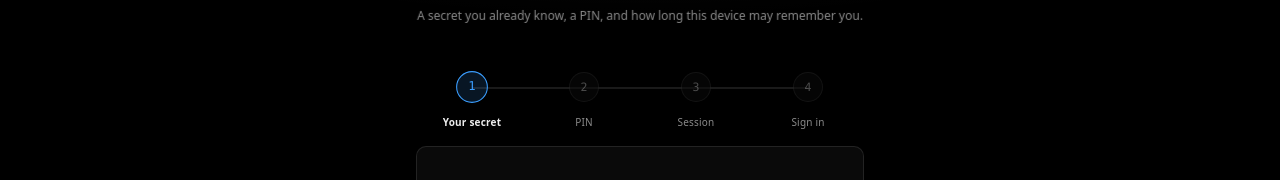
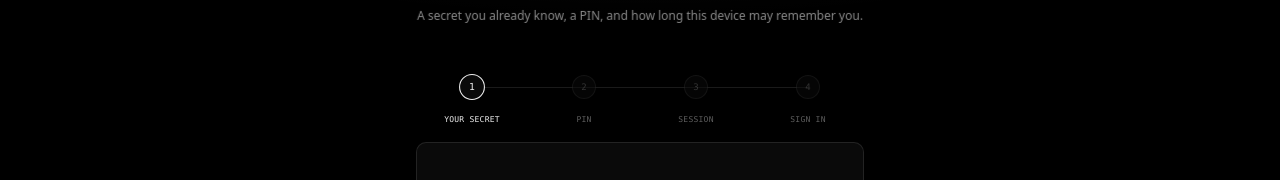
Before and after one commit to besoeasy/gupt, a Vue app: page /#/welcome in a window 1280 px wide. Shown: the part 269-449 px from the top of the page. Built offline with nearby package versions, Linux system fonts and the light colour scheme; no server answers.

Commit message:
Number the sign-in rail as Ledger steps

```diff
--- a/src/components/welcome/LoginStepper.vue
+++ b/src/components/welcome/LoginStepper.vue
@@ -17,66 +17,65 @@ const progress = computed(() => {
 </script>
 
 <template>
-  <nav class="login-stepper" :style="{ '--count': steps.length }" aria-label="Sign-in progress">
-    <div class="login-stepper__track" aria-hidden="true">
-      <span class="login-stepper__fill" :style="{ width: `${progress}%` }" />
+  <nav class="stepper" :style="{ '--count': steps.length }" aria-label="Sign-in progress">
+    <div class="stepper__track" aria-hidden="true">
+      <span class="stepper__fill" :style="{ width: `${progress}%` }" />
     </div>
 
-    <ol class="login-stepper__list">
-      <li v-for="(item, index) in steps" :key="item.key" class="login-stepper__item">
+    <ol class="stepper__list">
+      <li v-for="(item, index) in steps" :key="item.key" class="stepper__item">
         <button
           type="button"
-          class="login-stepper__dot"
+          class="stepper__dot"
           :class="{
-            'login-stepper__dot--done': index < current,
-            'login-stepper__dot--current': index === current,
+            'stepper__dot--done': index < current,
+            'stepper__dot--current': index === current,
           }"
           :disabled="disabled || index > current"
           :aria-current="index === current ? 'step' : undefined"
           :aria-label="`Step ${index + 1}: ${item.label}${index < current ? ' (completed)' : ''}`"
           @click="$emit('select', index)"
         >
-          <span class="login-stepper__dot-core">
-            <Check v-if="index < current" class="login-stepper__check" aria-hidden="true" />
+          <span class="stepper__core">
+            <Check v-if="index < current" class="stepper__check" :stroke-width="2.4" aria-hidden="true" />
             <span v-else>{{ index + 1 }}</span>
           </span>
         </button>
-        <span
-          class="login-stepper__label"
-          :class="{ 'login-stepper__label--current': index === current }"
-        >{{ item.label }}</span>
+        <span class="stepper__label" :class="{ 'stepper__label--current': index === current }">
+          {{ item.label }}
+        </span>
       </li>
     </ol>
   </nav>
 </template>
 
 <style scoped>
-.login-stepper {
+/* Ledger pass: a numbered rail, not a progress bar. */
+
+.stepper {
   --count: 4;
   position: relative;
   width: 100%;
 }
 
-.login-stepper__track {
+.stepper__track {
   position: absolute;
   top: 22px;
   left: calc(100% / (2 * var(--count)));
   right: calc(100% / (2 * var(--count)));
-  height: 2px;
-  border-radius: 999px;
-  background-color: var(--app-border);
+  height: 1px;
+  background: var(--app-border);
   overflow: hidden;
 }
 
-.login-stepper__fill {
+.stepper__fill {
   display: block;
   height: 100%;
-  border-radius: inherit;
-  background-color: var(--app-primary);
-  transition: width 0.35s var(--app-ease-swift, cubic-bezier(0.22, 1, 0.36, 1));
+  background: var(--app-text);
+  transition: width 360ms var(--app-ease-emphasized);
 }
 
-.login-stepper__list {
+.stepper__list {
   position: relative;
   display: grid;
   grid-template-columns: repeat(var(--count), 1fr);
@@ -85,109 +84,109 @@ const progress = computed(() => {
   list-style: none;
 }
 
-.login-stepper__item {
+.stepper__item {
   display: flex;
   flex-direction: column;
   align-items: center;
-  gap: 0.35rem;
+  gap: 5px;
   min-width: 0;
 }
 
-.login-stepper__dot {
+.stepper__dot {
   display: grid;
   place-items: center;
   width: 44px;
   height: 44px;
   padding: 0;
   border: 0;
-  border-radius: 999px;
+  border-radius: 50%;
   background: transparent;
-  color: var(--app-muted);
+  color: var(--app-muted-2);
   cursor: default;
   -webkit-tap-highlight-color: transparent;
 }
 
-.login-stepper__dot-core {
+.stepper__core {
   display: grid;
   place-items: center;
-  width: 30px;
-  height: 30px;
+  width: 24px;
+  height: 24px;
   border: 1px solid var(--app-border);
-  border-radius: 999px;
-  background-color: var(--app-surface);
+  border-radius: 50%;
+  background: var(--app-surface);
   font-family: var(--font-mono);
-  font-size: 0.72rem;
+  font-size: 9px;
+  font-variant-numeric: tabular-nums;
   line-height: 1;
   transition:
-    background-color 0.2s ease,
-    border-color 0.2s ease,
-    color 0.2s ease,
-    transform 0.2s ease;
+    background-color var(--app-dur-fast) var(--app-ease-standard),
+    border-color var(--app-dur-fast) var(--app-ease-standard),
+    color var(--app-dur-fast) var(--app-ease-standard),
+    transform var(--app-dur-fast) var(--app-ease-standard);
 }
 
-.login-stepper__dot--done {
+.stepper__dot--done {
   cursor: pointer;
 }
 
-.login-stepper__dot--done .login-stepper__dot-core {
-  border-color: var(--app-primary);
-  background-color: var(--app-primary);
-  color: var(--app-primary-contrast, #fff);
+.stepper__dot--done .stepper__core {
+  border-color: var(--app-text);
+  background: var(--app-text);
+  color: var(--app-bg);
 }
 
-.login-stepper__dot--current .login-stepper__dot-core {
-  border-color: var(--app-primary);
-  color: var(--app-primary);
-  background-color: color-mix(in srgb, var(--app-primary) 14%, transparent);
-  transform: scale(1.06);
-}
-
-.login-stepper__dot--done:hover .login-stepper__dot-core {
+.stepper__dot--current .stepper__core {
+  border-color: var(--app-text);
+  color: var(--app-text);
   transform: scale(1.08);
 }
 
-.login-stepper__dot:focus-visible {
-  outline: 2px solid var(--app-primary);
-  outline-offset: 2px;
+.stepper__dot:focus-visible {
+  outline: none;
+  box-shadow: var(--app-focus-ring);
 }
 
-.login-stepper__dot:disabled {
+.stepper__dot:disabled {
   opacity: 0.55;
 }
 
-.login-stepper__dot--current:disabled {
+.stepper__dot--current:disabled {
   opacity: 1;
 }
 
-.login-stepper__check {
-  width: 14px;
-  height: 14px;
+.stepper__check {
+  width: 11px;
+  height: 11px;
 }
 
-.login-stepper__label {
+.stepper__label {
   max-width: 100%;
   overflow: hidden;
   text-overflow: ellipsis;
   white-space: nowrap;
-  font-size: 10px;
-  letter-spacing: 0.02em;
-  color: var(--app-muted);
-  transition: color 0.2s ease;
+  font-family: var(--font-mono);
+  font-size: 8px;
+  letter-spacing: 0.03em;
+  text-transform: uppercase;
+  color: var(--app-muted-2);
+  transition: color var(--app-dur-fast) var(--app-ease-standard);
 }
 
-.login-stepper__label--current {
+.stepper__label--current {
   color: var(--app-text);
-  font-weight: 600;
+  font-weight: 500;
 }
 
-[data-theme="light"] .login-stepper__dot--current .login-stepper__dot-core {
-  background-color: color-mix(in srgb, var(--app-primary) 10%, #fff);
+@media (hover: hover) {
+  .stepper__dot--done:hover .stepper__core {
+    transform: scale(1.08);
+  }
 }
 
 @media (prefers-reduced-motion: reduce) {
-  .login-stepper__fill,
-  .login-stepper__dot-core,
-  .login-stepper__label {
+  .stepper__fill,
+  .stepper__core,
+  .stepper__label {
     transition: none;
   }
 }
```
